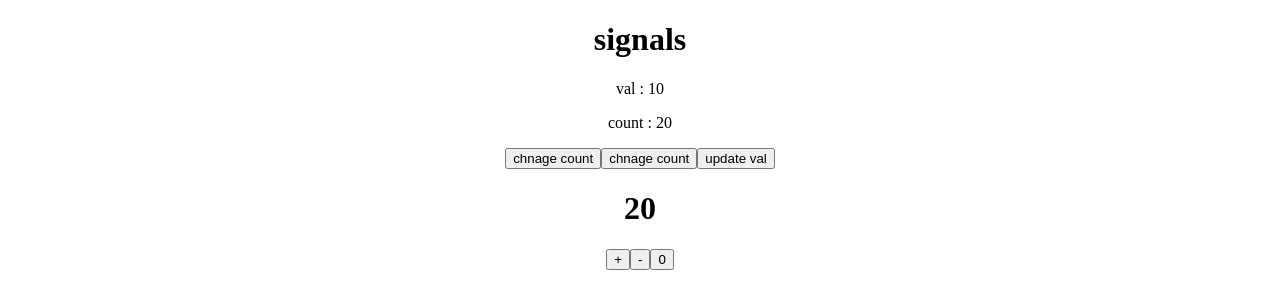
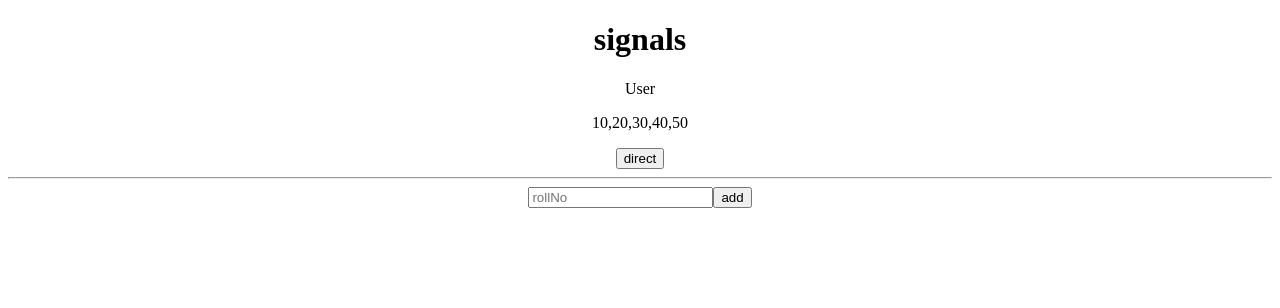
Before and after one commit to JaydipJadhav25/Angular, an Angular app: page / in a window 1280 px wide. Shown: the top 308 px of the page. Built offline with nearby package versions, Linux system fonts and the light colour scheme.

Commit message:
feat: Signals with Data Types | Arrays & Objects

```diff
--- a/src/app/signals/signals.html
+++ b/src/app/signals/signals.html
@@ -1,17 +1,17 @@
 <h1>signals</h1>
 
-<p>val : {{val}}</p>
-<p>count : {{count()}}</p>
+<label for="">User</label>
+<!-- <p>{{user().name}} . {{user().age}}</p> -->
 
-<button (click)="count.set(50)">chnage count</button>
-<button (click)="count.update(c => c+1)">chnage count</button>
 
-<button (click)="val=30">update val</button>
+<p>{{rollNo()}}</p>
+<button (click)="directSet()">direct</button>
 
 
 
-<h1>{{count()}}</h1>
+<hr>
+<input type="text" #rollNoVal  placeholder="rollNo">
+<button (click)="getVal(rollNoVal.value)">add</button>
 
-<button (click)="increment()">+</button>
-<button (click)="decrement()">-</button>
-<button (click)="reset()">0</button>
+
+<br>
--- a/src/app/signals/signals.ts
+++ b/src/app/signals/signals.ts
@@ -1,4 +1,13 @@
 import { Component, signal } from '@angular/core';
+import { single } from 'rxjs';
+
+
+
+interface IUser{
+name : string ,
+ age : number
+}
+
 
 @Component({
   selector: 'app-signals',
@@ -6,19 +15,34 @@ import { Component, signal } from '@angular/core';
   templateUrl: './signals.html',
   styleUrl: './signals.css',
 })
+
+
 export class Signals {
   val  = 10;
-  count = signal(20);
+  count = signal<number>(20);
+  name = signal<string>("jaydip");
+  isVerify = signal<boolean>(false);
+
+   rollNo = signal<number[]>([10 ,20 ,30, 40, 50]);
+
+   user = signal<IUser[]>([
+    {
+    name : "jay",
+    age : 20
+   }
+   ]);
+
+   directSet(){
+    this.rollNo.set([20 , 40 , 50]);
+   }
+
+   getVal(val : string){
+     this.rollNo.update(num => [...num , Number(val)]);
+   }
 
 
-  increment(){
-    this.count.update(c=>c+1);
-  }
-   decrement(){
-    this.count.update(c=>c-1);
-  }
 
-   reset(){
-    this.count.set(0);
-  }
+
+
+
 }
```
